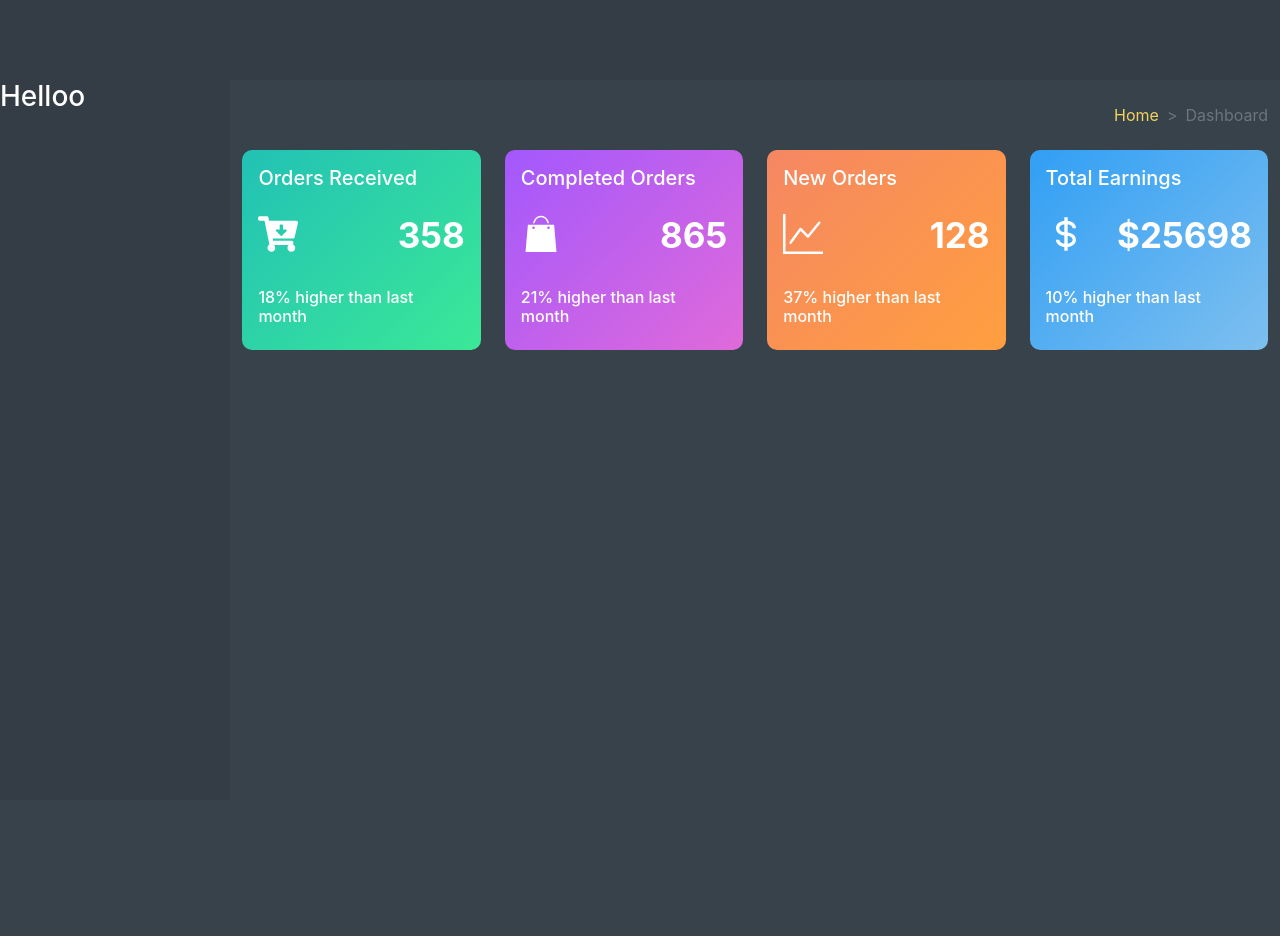
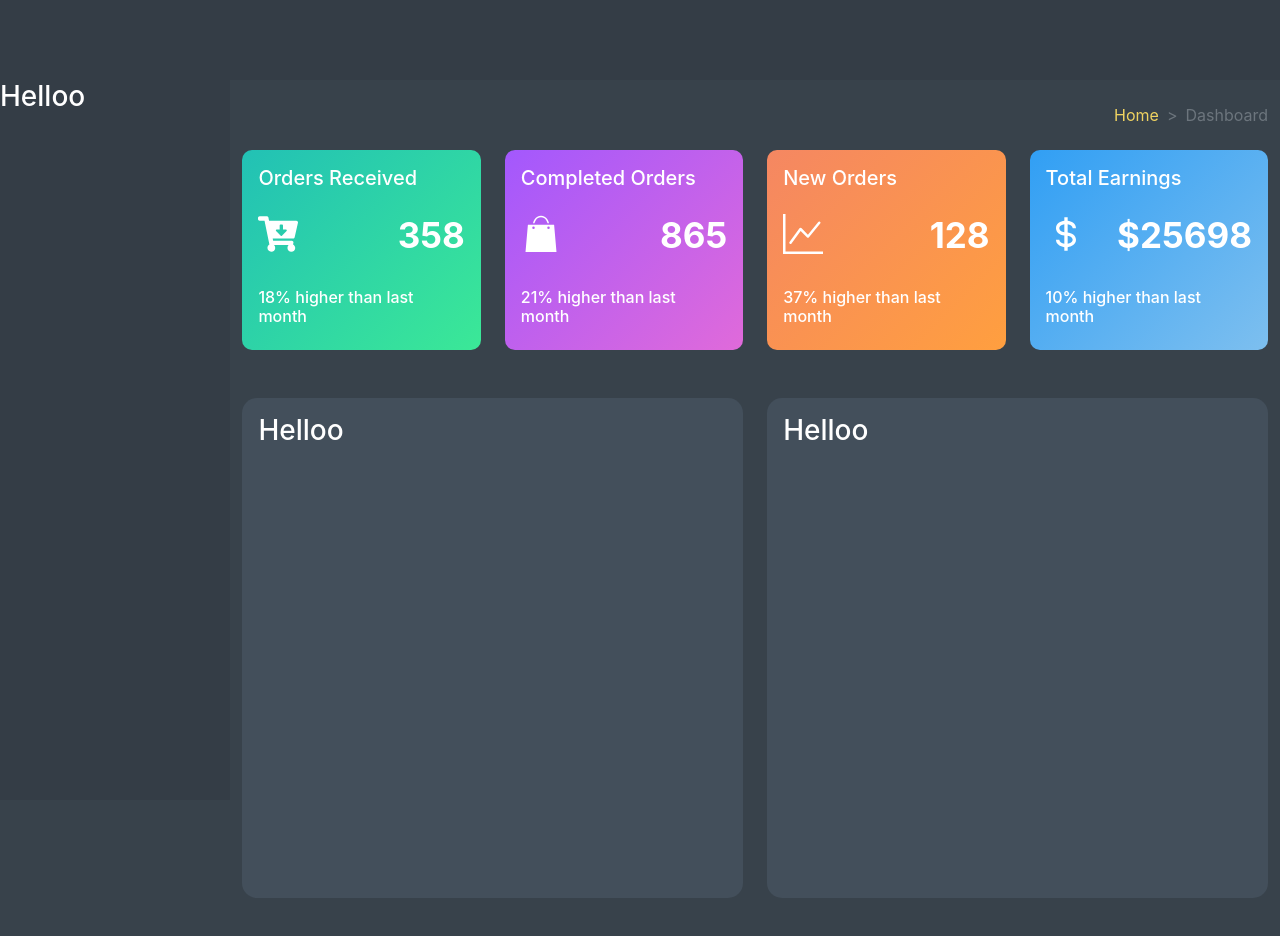
Before and after one commit to HarryNdegwa/adminplus, a React (Create React App) app: page / in a window 1280 px wide. Shown: the top 936 px of the page. Built offline with nearby package versions, Linux system fonts and the light colour scheme.

Commit message:
Added graphs components

```diff
--- /dev/null
+++ b/src/components/Main/Graphs.js
@@ -0,0 +1,29 @@
+import React from "react";
+import styled from "styled-components";
+
+const GraphsWrapper = styled.div`
+  > div .graph {
+    height: 500px;
+    background-color: #434f5b;
+    border-radius: 15px;
+  }
+`;
+
+function Graphs(props) {
+  return (
+    <GraphsWrapper className="row my-5">
+      <div className="col-md-6">
+        <div className="graph p-3">
+          <h3>Helloo</h3>
+        </div>
+      </div>
+      <div className="col-md-6">
+        <div className="graph p-3">
+          <h3>Helloo</h3>
+        </div>
+      </div>
+    </GraphsWrapper>
+  );
+}
+
+export default Graphs;
--- a/src/views/Home/Home.js
+++ b/src/views/Home/Home.js
@@ -4,6 +4,7 @@ import styled from "styled-components";
 import SideBar from "../../components/SideBar/SideBar";
 import TopHeader from "../../components/Main/TopHeader";
 import SummaryCards from "../../components/Main/SummaryCards";
+import Graphs from "../../components/Main/Graphs";
 
 const MainWrapper = styled.main`
   background-color: #38424b;
@@ -28,6 +29,7 @@ function Home(props) {
           <div className="container">
             <TopHeader />
             <SummaryCards />
+            <Graphs />
           </div>
         </MainRightSideBar>
       </MainWrapper>
```
